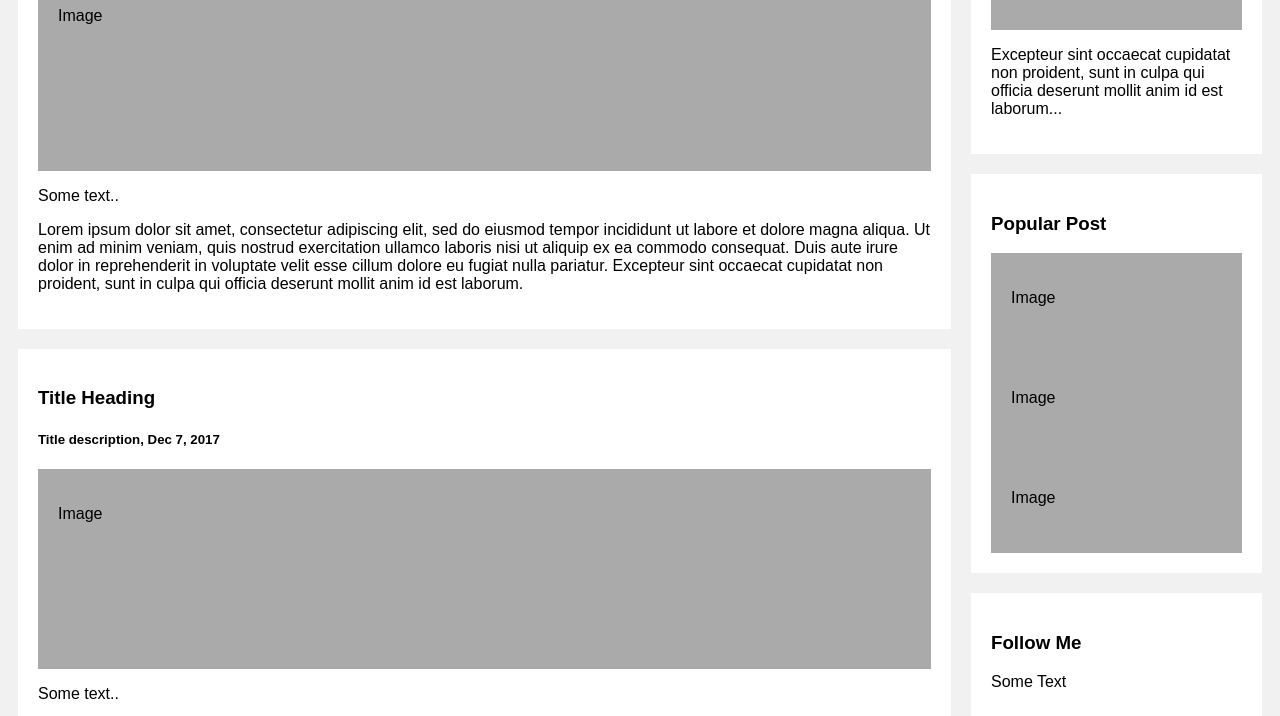
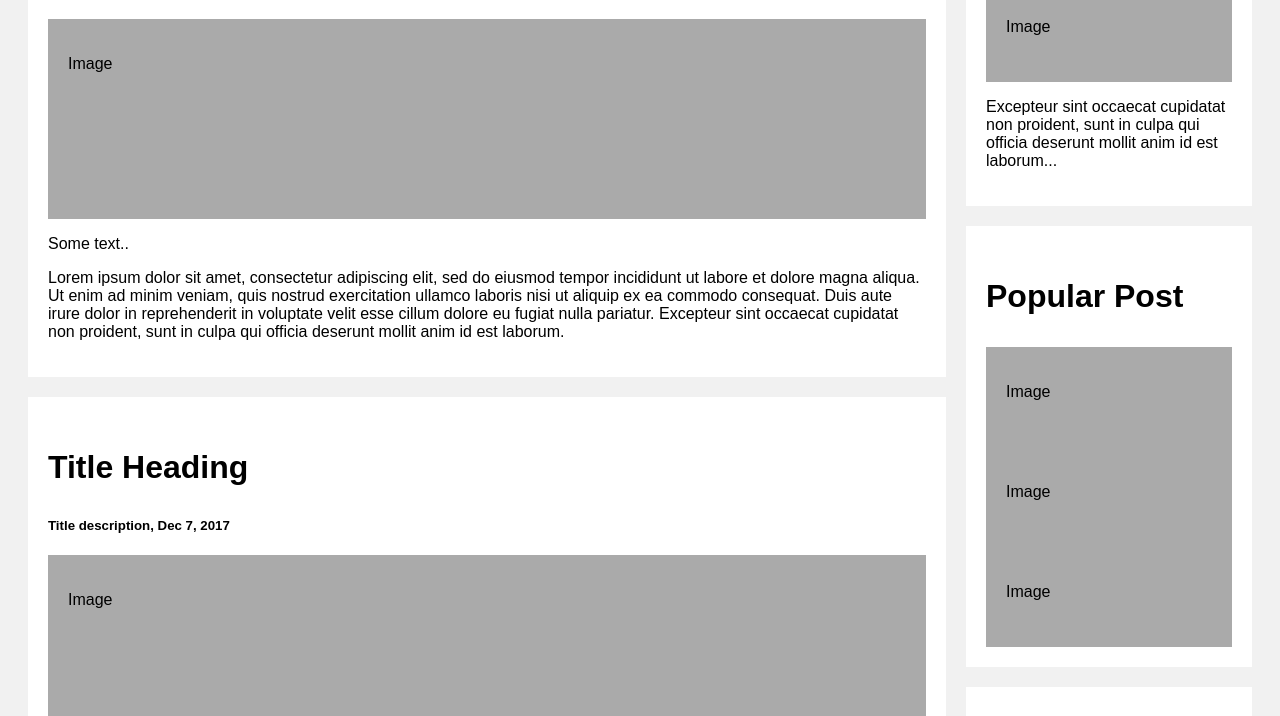
Before and after one commit to examplesite/responsive-logo, a plain HTML site: page index.html in a window 1280 px wide. Shown: the part 429-1145 px from the top of the page. Drawn offline with Linux system fonts and the light colour scheme.

Commit message:
Update style.css

```diff
--- a/style.css
+++ b/style.css
@@ -1,8 +1,9 @@
 * {
   box-sizing: border-box;
 }
-body {
+html, body {
   font-family: arial;
+  font-size: 16px;
   padding: 10px;
   background-color: #f1f1f1;
 }
@@ -11,12 +12,14 @@ header {
   text-align: center;
   background-color: white;
 }
-header h1 {
-  font-size: 50px;
-  line-height: 0;
+h1 {
+  font-size: 2rem;
 }
 header p {
-    margin: 5;
+   margin: 5;
+}
+p, a {
+  font-siz: 1rem;
 }
 #topnav {
   background-color: #333;
```
